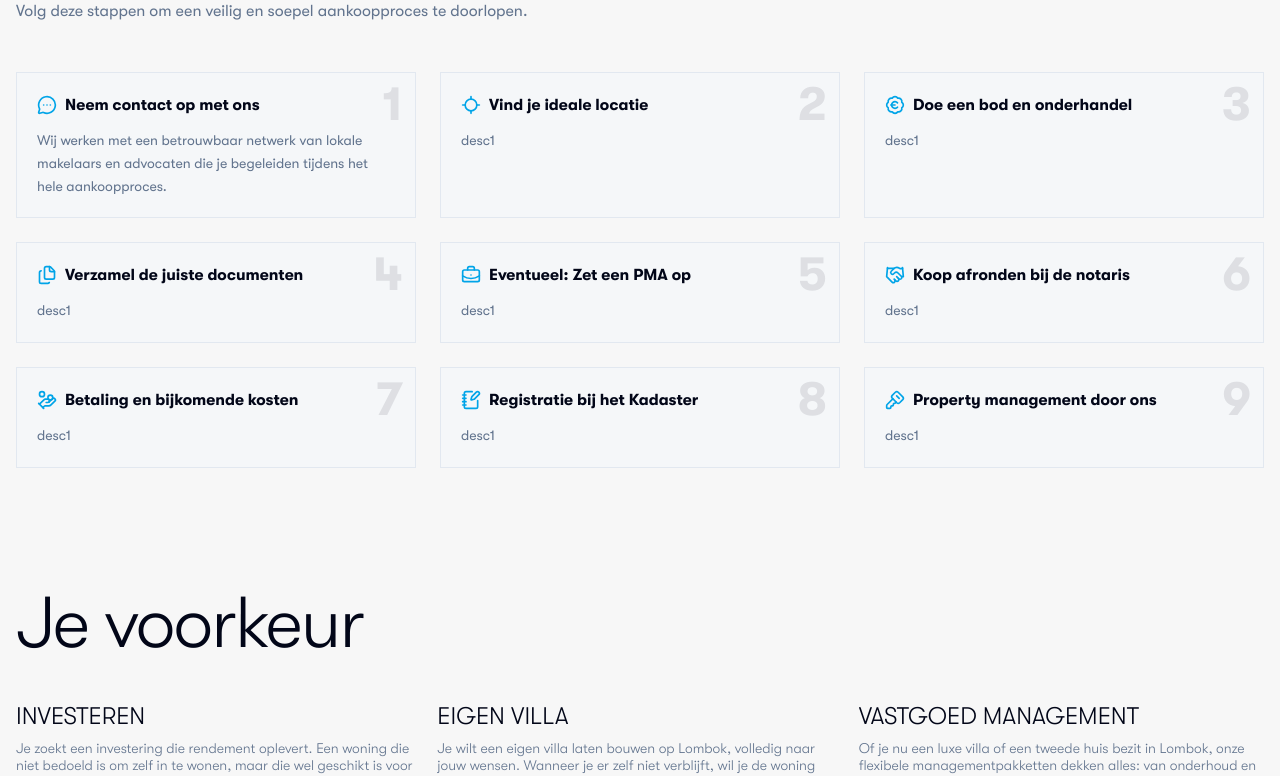
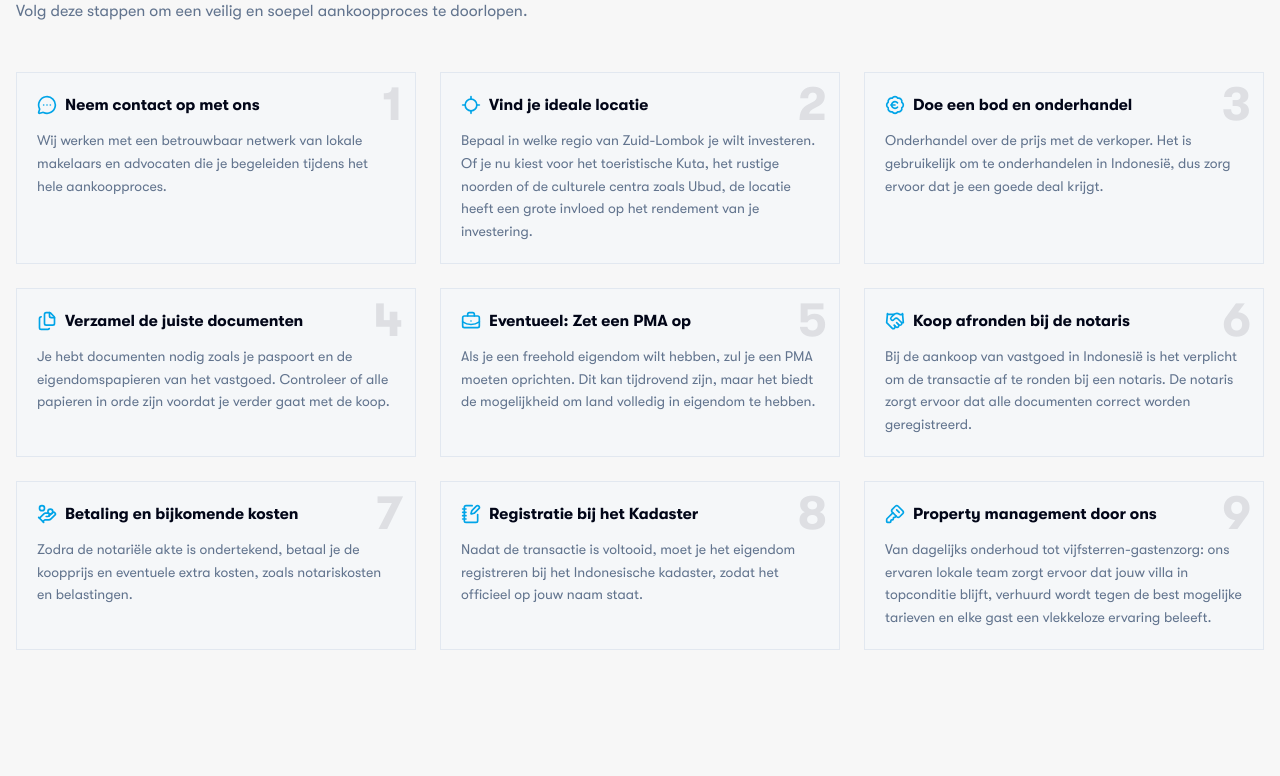
Before and after one commit to Yogibear1976/investereninlombok, a Next.js app: page /diensten in a window 1280 px wide. Shown: the part 720-1496 px from the top of the page. Built offline with nearby package versions, Linux system fonts and the light colour scheme.

Commit message:
eerste commit

```diff
--- a/app/globals.css
+++ b/app/globals.css
@@ -24,6 +24,7 @@
   --color-ring: var(--ring);
   --color-input: var(--input);
   --color-border: var(--border);
+  --color-warning: var(--warning);
   --color-destructive: var(--destructive);
   --color-accent-foreground: var(--accent-foreground);
   --color-accent: var(--accent);
@@ -79,6 +80,7 @@
 
   --accent: oklch(0.968 0.007 247.896);
   --accent-foreground: oklch(0.208 0.042 265.755);
+  --warning: oklch(69.768% 0.1658 58.651);
   --destructive: oklch(0.577 0.245 27.325);
   --border: oklch(0.929 0.013 255.508);
   --input: oklch(0.929 0.013 255.508);
@@ -123,6 +125,7 @@
 
   --accent: oklch(0.279 0.041 260.031);
   --accent-foreground: oklch(0.984 0.003 247.858);
+  --warning: oklch(69.768% 0.1658 58.651);
   --destructive: oklch(0.704 0.191 22.216);
   --border: oklch(1 0 0 / 10%);
   --input: oklch(1 0 0 / 15%);
--- a/components/property/_components/property-overview-info.tsx
+++ b/components/property/_components/property-overview-info.tsx
@@ -5,7 +5,7 @@ import { siteConfig } from "@/config/site";
 import Image from "next/image";
 import { Property } from "@prisma/client";
 import { Separator } from "@/components/ui/separator";
-import { MessageCircle } from "lucide-react";
+import { MessageCircle, TriangleAlert } from "lucide-react";
 import {
   formatArea,
   formatIdrPrice,
@@ -122,6 +122,15 @@ export const PropertyOverviewInfo = ({
               <span className="text-base text-muted-foreground uppercase">
                 ≈ {formatIdrPrice(indoPrice)}
               </span>
+              <div className="relative pl-4">
+                <TriangleAlert className="absolute left-0 top-0 w-3 h-3 text-warning" />
+
+                <p className="text-[10px] text-muted-foreground leading-tight indent-0">
+                  Prijzen in vreemde valuta zijn bedoeld als schatting en worden
+                  aangepast op basis van de wisselkoers tijdens de transactie.
+                  Alle transacties vinden plaats in Indonesische Rupiah.
+                </p>
+              </div>
             </div>
 
             <div className="h-px bg-muted my-4"></div>
--- a/components/sections/diensten/steps.tsx
+++ b/components/sections/diensten/steps.tsx
@@ -27,49 +27,57 @@ export const Steps = () => {
     {
       step: 2,
       title: "Vind je ideale locatie",
-      description: "desc1",
+      description:
+        "Bepaal in welke regio van Zuid-Lombok je wilt investeren. Of je nu kiest voor het toeristische Kuta, het rustige noorden of de culturele centra zoals Ubud, de locatie heeft een grote invloed op het rendement van je investering.",
       icon: <LocateIcon className="w-5 h-5 text-sky" />,
     },
     {
       step: 3,
       title: "Doe een bod en onderhandel",
-      description: "desc1",
+      description:
+        "Onderhandel over de prijs met de verkoper. Het is gebruikelijk om te onderhandelen in Indonesië, dus zorg ervoor dat je een goede deal krijgt.",
       icon: <BadgeEuro className="w-5 h-5 text-sky" />,
     },
     {
       step: 4,
       title: "Verzamel de juiste documenten",
-      description: "desc1",
+      description:
+        "Je hebt documenten nodig zoals je paspoort en de eigendomspapieren van het vastgoed. Controleer of alle papieren in orde zijn voordat je verder gaat met de koop.",
       icon: <FilesIcon className="w-5 h-5 text-sky" />,
     },
     {
       step: 5,
       title: "Eventueel: Zet een PMA op",
-      description: "desc1",
+      description:
+        "Als je een freehold eigendom wilt hebben, zul je een PMA moeten oprichten. Dit kan tijdrovend zijn, maar het biedt de mogelijkheid om land volledig in eigendom te hebben.",
       icon: <BriefcaseBusiness className="w-5 h-5 text-sky" />,
     },
     {
       step: 6,
       title: "Koop afronden bij de notaris",
-      description: "desc1",
+      description:
+        "Bij de aankoop van vastgoed in Indonesië is het verplicht om de transactie af te ronden bij een notaris. De notaris zorgt ervoor dat alle documenten correct worden geregistreerd.",
       icon: <Handshake className="w-5 h-5 text-sky" />,
     },
     {
       step: 7,
       title: "Betaling en bijkomende kosten",
-      description: "desc1",
+      description:
+        " Zodra de notariële akte is ondertekend, betaal je de koopprijs en eventuele extra kosten, zoals notariskosten en belastingen.",
       icon: <HandCoins className="w-5 h-5 text-sky" />,
     },
     {
       step: 8,
       title: "Registratie bij het Kadaster",
-      description: "desc1",
+      description:
+        "Nadat de transactie is voltooid, moet je het eigendom registreren bij het Indonesische kadaster, zodat het officieel op jouw naam staat.",
       icon: <NotebookPen className="w-5 h-5 text-sky" />,
     },
     {
       step: 9,
       title: "Property management door ons",
-      description: "desc1",
+      description:
+        "Van dagelijks onderhoud tot vijfsterren-gastenzorg: ons ervaren lokale team zorgt ervoor dat jouw villa in topconditie blijft, verhuurd wordt tegen de best mogelijke tarieven en elke gast een vlekkeloze ervaring beleeft.",
       icon: <KeySquare className="w-5 h-5 text-sky" />,
     },
   ];
```
